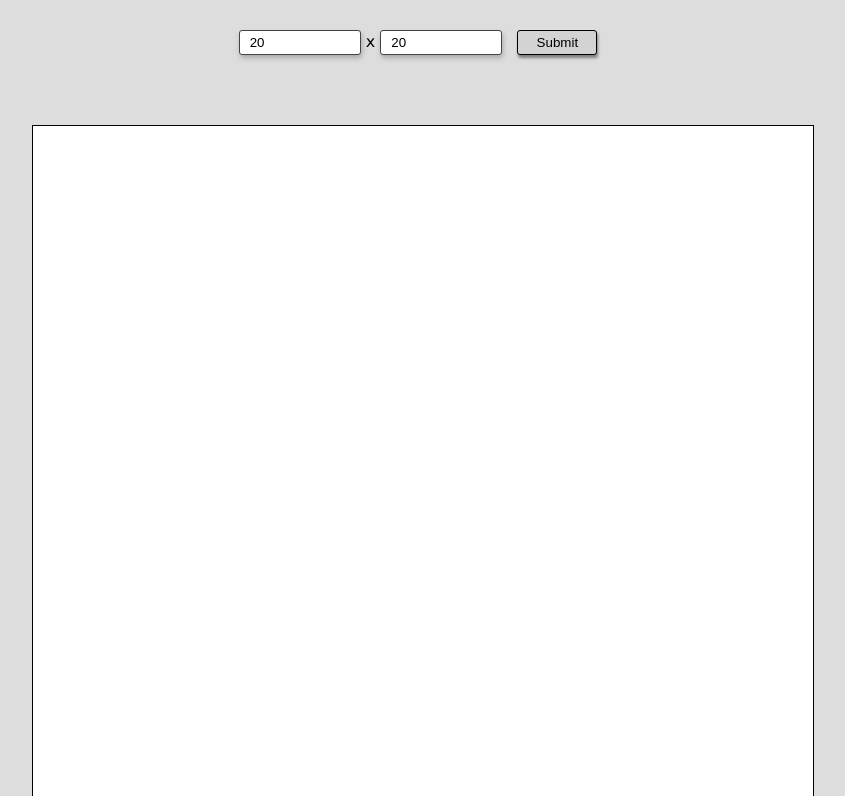
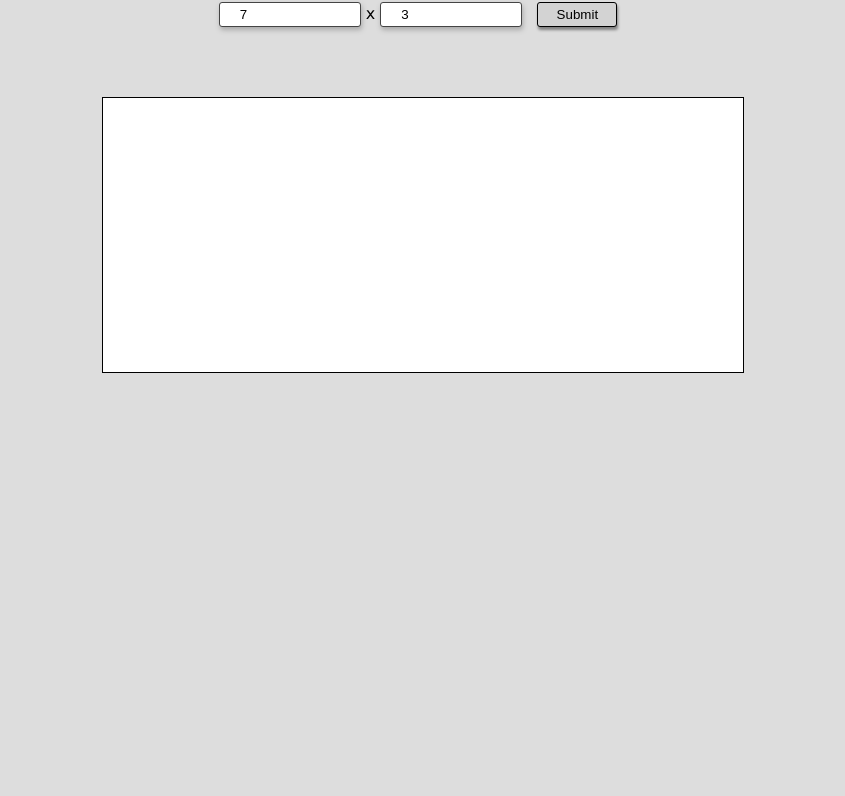
Before and after one commit to Ian-Gungee/Etch-a-sketch, a plain HTML site: page index.html in a window 1280 px wide. Shown: the part 98-894 px from the top of the page, without its empty margins (217-1062 px from the left). After the commit the page ends 800 px from the top, so only its background shows below. Drawn offline with Linux system fonts and the light colour scheme.

Commit message:
Canvas stays within initial window parameters and is oriented with x=hor & y=vert.

```diff
--- a/index.html
+++ b/index.html
@@ -11,8 +11,9 @@
         <input id="width" alt="width" class="textInput" value="5"> x <input id="height" type="text" alt="height" class="textInput" value="5">
         <input type="submit" value="Submit" class="submitInput" onclick="submit()">
 
-
-        <div class='canvas'>
+        <div id='container'>
+            <div class='canvas'>
+            </div>
         </div>
 
         <link rel='stylesheet' href='styles.css'>
--- a/script.js
+++ b/script.js
@@ -15,8 +15,8 @@ $(document).ready(function() {
     console.log('Page Loaded')
 
     /* Sets defaults */
-    x = 20;
-    y = 20;
+    x = 7;
+    y = 3;
     inputX.value = x;
     inputY.value = y;
 
@@ -56,10 +56,16 @@ function submit(){
 
 /* Nested for loops that draw pixels one by one, starting from top to bottom, then left to right */
 function drawCanvas() {
-    $('.canvas').css('width', (($(window).width())-500).toString()+'px');
-    console.log($('.canvas').width());
-    console.log($(window).width());
-    pixelSize = ($('.canvas').width())/y-2;
+    if (y>x)
+    {
+        pixelSize = ($(window).height())/2/y;
+        $('.canvas').css('width', (pixelSize*x).toString()+'px');
+
+    } else {
+        pixelSize = ($(window).width())/2/x;
+        $('.canvas').css('width', (pixelSize*x).toString()+'px');
+    }
+
     for (q=0; q < x; q++) {
 
         for (w=0; w < y; w++) {
--- a/styles.css
+++ b/styles.css
@@ -2,7 +2,6 @@ body {
     text-align: center;
     font-family: Verdana, Arial;
     background-color: #ddd;
-    margin: 50px auto;
     border: hidden;
     border: 50px auto;
 }
@@ -11,7 +10,7 @@ body {
 .textInput {
     position: inherit;
     width: 100px;
-    padding: 4px 10px;
+    padding: 4px 20px;
     border: solid;
     border-width: 1px;
     border-color: #444;
@@ -35,7 +34,7 @@ body {
     top: 50px;
     display: inline-block;
     background-color: white;
-    margin: 70px;
+    margin: 70px 100px;
     border: solid;
     border-width: 1px;
     border-color: black;
@@ -45,9 +44,8 @@ body {
     width: 10px;
     height: 10px;
     float: left;
-    opacity: 0;
-    border: solid;
+    opacity: 1;
+    border: none;
     border-width: 1px;
-    border-color: black;
-    background-color: white;
+    border-color: white;
 }
```
